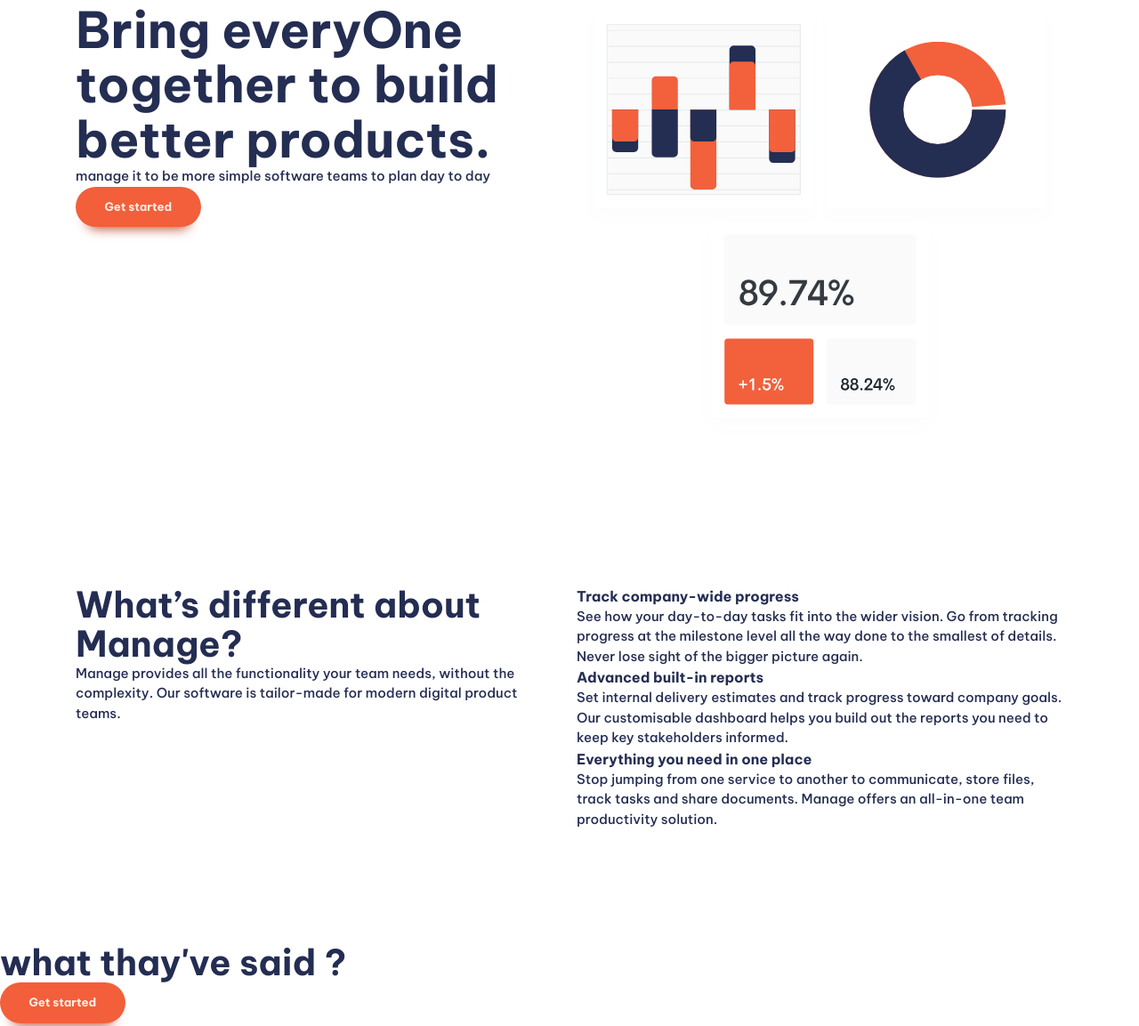
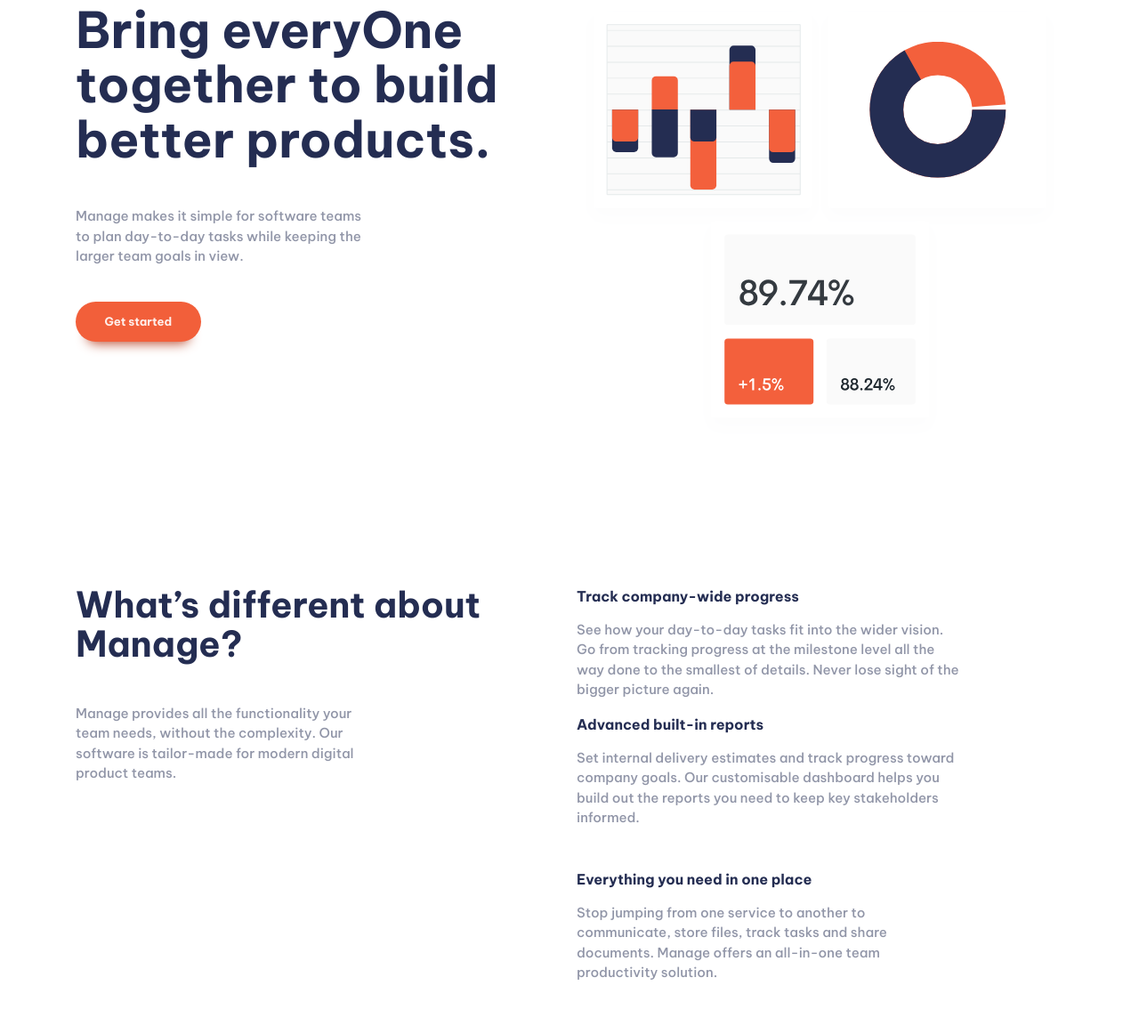
Before and after one commit to AyaGaafar95/manage-landing-page-master, a plain HTML site: page index.html in a window 1280 px wide. Shown: the part 171-1324 px from the top of the page at 89% size. Drawn offline with Linux system fonts and the light colour scheme.

Commit message:
fix all p

```diff
--- a/index.html
+++ b/index.html
@@ -46,13 +46,12 @@
       <section class="padding-block-900">
         <div class="container">
           <div class="even-columns">
-            <div>
+            <div class="flow">
               <h1 class="fs-primary-heading fw-bold">
                 Bring everyOne together to build better products.
               </h1>
-              <p>
-                manage it to be more simple software teams to plan day to day
-              </p>
+              <p>Manage makes it simple for software teams to plan day-to-day tasks while keeping the larger team goals in
+                view.</p>
               <button class="button">Get started</button>
             </div>
             <div>
@@ -67,7 +66,7 @@
         <section class="padding-block-900">
           <div class="container">
             <div class="even-columns">
-              <div>
+              <div class="flow">
                 <h2 class="fs-secondary-heading fw-bold">What’s different about Manage?</h2>
                 <p>Manage provides all the functionality your team needs, without the complexity. Our software is
                   tailor-made for modern
@@ -75,24 +74,31 @@
               </div>
               <div>
                   <!-- ul[role='list']>li*3 -->
-                <ul class="numbered-items" role="list">
-                  <li>
+                <ul class="numbered-items | flow" role="list">
+                  <li class="flow" style="--flow-spacer:1em">
+                    <div  class="flow" style="--flow-spacer:1em">
+
                     <h3 class="fs-600 fw-bold">Track company-wide progress</h3>
-                    <p>See how your day-to-day tasks fit into the wider vision. Go from tracking progress at the milestone
+                    <p data-width="wide">See how your day-to-day tasks fit into the wider vision. Go from tracking progress at the milestone
                       level all the way
                       done to the smallest of details. Never lose sight of the bigger picture again.</p>
+                    </div>
+                  </li>
+                  <li  class="flow" style="--flow-spacer:1em">
+                    <div  class="flow" style="--flow-spacer:1em">
+                    <h3 class="fs-600 fw-bold">Advanced built-in reports</h3>
+                    <p data-width="wide">Set internal delivery estimates and track progress toward company goals. Our customisable dashboard
+                      helps you build out
+                      the reports you need to keep key stakeholders informed.</p>
+                    </div>
                   </li>
                   <li>
-                    <h3 class="fs-600 fw-bold">Advanced built-in reports</h3>
-                    <p>Set internal delivery estimates and track progress toward company goals. Our customisable dashboard
-                      helps you build out
-                      the reports you need to keep key stakeholders informed.</p>
-                  </li>
-                  <li>
+                    <div  class="flow" style="--flow-spacer:1em">
                     <h3 class="fs-600 fw-bold">Everything you need in one place</h3>
-                    <p>Stop jumping from one service to another to communicate, store files, track tasks and share
+                    <p data-width="wide">Stop jumping from one service to another to communicate, store files, track tasks and share
                       documents. Manage offers an
                       all-in-one team productivity solution.</p>
+                    </div>
                   </li>
                 </ul>
               </div>
@@ -143,7 +149,7 @@
           </div>
           <div>
             <nav class="footer-nav">
-              <ul aria-label="footer" role="list">
+              <ul class="flow" style="--flow-spacer:1em" aria-label="footer" role="list">
                 <li><a href="">Home</a></li>
                 <li><a href="#">Pricing</a></li>
                 <li><a href="#">Product</a></li>
--- a/style.css
+++ b/style.css
@@ -60,6 +60,28 @@
 *::before,
 *::after {
   box-sizing: border-box;
+}
+
+.container {
+  --max-width: 1110px;
+  --padding: 1rem;
+  width: min(var(--max-width), 100% - (var(--padding) * 2));
+  margin-inline: auto; /*  inline mean = left & rhigt */
+}
+
+:where(.flow :not(:first-child)) {
+  margin-top: var(--flow-spacer, 3em) !important;
+}
+
+.even-columns {
+  display: grid;
+  gap: 1rem;
+}
+@media (min-width: 50em) {
+  .even-columns {
+    grid-auto-flow: column;
+    grid-auto-columns: 1fr;
+  }
 }
 
 /* utlity classes */
@@ -133,29 +155,19 @@ svg {
   }
 }
 
-.container {
-  --max-width: 1110px;
-  --padding: 1rem;
-  width: min(var(--max-width), 100% - (var(--padding) * 2));
-  margin-inline: auto; /*  inline mean = left & rhigt */
-}
-.even-columns {
-  display: grid;
-  gap: 1rem;
-}
-@media (min-width: 50em) {
-  .even-columns {
-    grid-auto-flow: column;
-    grid-auto-columns: 1fr;
-  }
-}
 /* genral styling */
 body {
   font-size: var(--fs-body);
   font-family: var(--ff-body);
   color: var(--clr-primary-400);
 }
-
+p:not([class]) {
+  opacity: 0.5;
+  max-width: 32ch;
+}
+p[data-width="wide"] {
+  max-width: 42ch;
+}
 /* button */
 
 .button {
@@ -359,4 +371,5 @@ body {
 v2... html and over all styling
 v3... over all styling but focus on btn style
 v4.... toggle
+v5.. fix all p
 */
```
Also changed, not shown: 1 other file.
